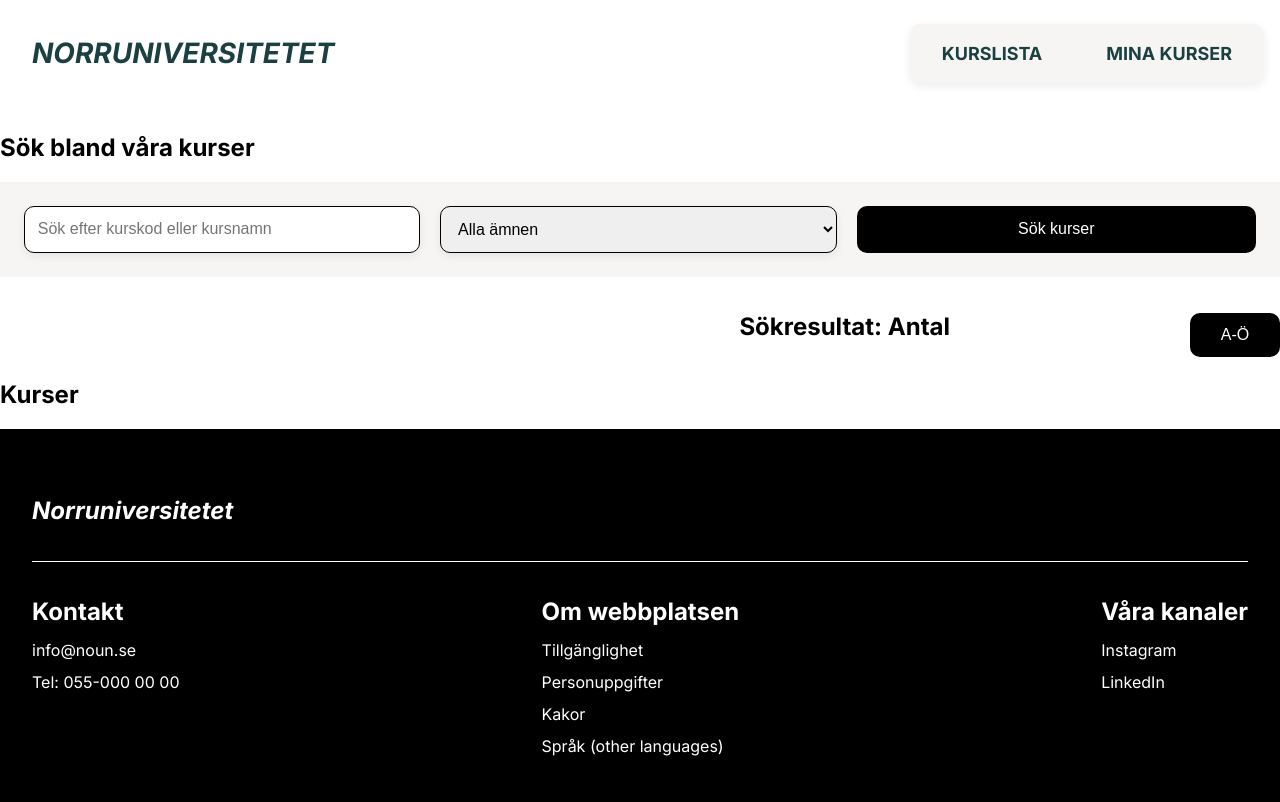
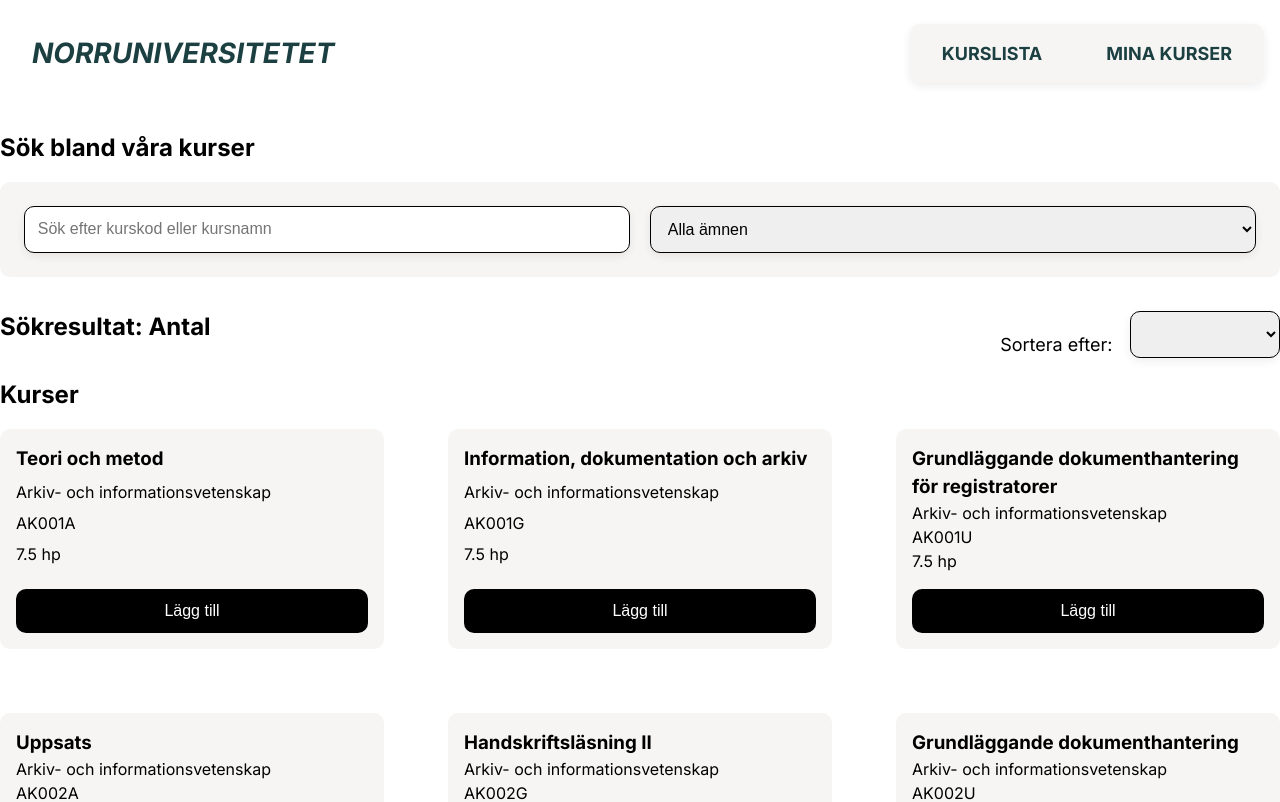
Before and after one commit to elisalindstrom/dt208g_project, an Angular app: page /courses in a window 1280 px wide. Shown: the top 802 px of the page. Built offline with nearby package versions, Linux system fonts and the light colour scheme.

Commit message:
lagt till filtrering och sortering

```diff
--- a/src/app/pages/courses/courses.html
+++ b/src/app/pages/courses/courses.html
@@ -4,29 +4,45 @@
 
         <form class="form-search" autocomplete="off">
             <input type="text" id="search" name="search" placeholder="Sök efter kurskod eller kursnamn"
-                aria-label="Sök kurser">
+                aria-label="Sök kurser" #searchInput [value]="filterInput()"
+                (input)="onCoursesFiltered(searchInput.value)">
 
-            <select id="option" name="option" aria-label="Välj ämne">
-                <option value="0">Alla ämnen</option>
+            <select id="select" name="select" aria-label="Välj ämne" #select [value]="selectedSubject()"
+                (change)="onSubjectChange(select.value)">
+                <option value="">Alla ämnen</option>
+                @for (subject of subjects(); track subject) {
+                <option>{{ subject }}</option>
+                }
             </select>
-
-            <button>Sök kurser</button>
         </form>
     </section>
 
     <section class="search-result">
-        <div class="filter">
+        <div class="sorting">
             <h2 class="amount">Sökresultat: Antal</h2>
-            <button class="sort">A-Ö</button>
+
+            <div class="sort-control">
+                <label for="option">Sortera efter:</label>
+                <select id="option" name="option" aria-label="Sortera efter" #sortBy [value]="sortOrder()"
+                    (change)="onCoursesSorted(sortBy.value)">
+                    <option value="courseNameAsc">Kursnamn A-Ö</option>
+                    <option value="courseNameDesc">Kursnamn Ö-A</option>
+                    <option value="subject">Ämne A-Ö</option>
+                    <option value="points">Högskolepoäng</option>
+                    <option value="courseCode">Kurskod</option>
+                </select>
+            </div>
         </div>
 
         <h2>Kurser</h2>
         <div class="course-list">
-            @for (course of courses; track course.courseCode + '-' + course.subjectCode) {
+            @for (course of sortedCourses(); track course.courseCode + '-' + course.subjectCode) {
             <div id="course-card">
-                <h3>{{ course.courseCode }}</h3>
-                <p>{{ course.courseName }}</p>
-                <p>{{ course.points }}</p>
+                <h3>{{ course.courseName }}</h3>
+                <p>{{ course.subject }}</p>
+                <p>{{ course.courseCode }}</p>
+                <p>{{ course.points }} hp</p>
+                <button>Lägg till</button>
             </div>
             }
         </div>
--- a/src/app/pages/courses/courses.scss
+++ b/src/app/pages/courses/courses.scss
@@ -4,7 +4,8 @@
    margin-right: auto;
 }
 
-h1, h2 {
+h1,
+h2 {
    margin-bottom: 1rem;
 }
 
@@ -14,18 +15,28 @@ h1, h2 {
    display: flex;
    justify-content: space-between;
    gap: 20px;
+   border-radius: 10px;
 }
 
-.filter {
+.sorting {
    display: flex;
-   justify-content: flex-end;
+   justify-content: space-between;
    align-items: center;
-   gap: 15rem;
    padding-top: 2rem;
    padding-bottom: 1rem;
 
-   .sort {
-      max-width: 90px;
+   .sort-control {
+      display: flex;
+      align-items: end;
+      gap: 0.5rem;
+
+      label {
+         font-size: 18px;
+      }
+
+      select {
+         min-width: 150px;
+      }
    }
 }
 
@@ -34,15 +45,24 @@ h1, h2 {
    grid-template-columns: repeat(3, 1fr);
    gap: 4rem;
    margin: auto;
-   margin-top: 1rem;
+   padding-bottom: 2rem;
 
    #course-card {
       display: flex;
       flex-direction: column;
-      height: 100%;
+      justify-content: space-between;
       background-color: #f6f5f4;
       padding: 1rem;
+      border-radius: 10px;
+
+      button {
+         margin-top: 1rem;
+      }
    }
+}
+
+label {
+   width: 100%;
 }
 
 /* Input */
@@ -73,3 +93,18 @@ button {
       box-shadow: inset 1px 1px 3px rgba(0, 0, 0, 0.3);
    }
 }
+
+@media screen and (max-width: 800px) {
+   .form-search {
+      flex-direction: column;
+   }
+
+   .course-list {
+      grid-template-columns: 1fr;
+   }
+
+   .sorting {
+      flex-direction: column;
+      align-items: flex-end;
+   }
+}
--- a/src/app/pages/courses/courses.ts
+++ b/src/app/pages/courses/courses.ts
@@ -1,4 +1,4 @@
-import { Component, inject } from '@angular/core';
+import { Component, computed, inject, signal } from '@angular/core';
 import { CourseService } from '../../services/course-service';
 import { Course } from '../../interfaces/course';
 import { CommonModule } from '@angular/common';
@@ -10,12 +10,96 @@ import { CommonModule } from '@angular/common';
   styleUrl: './courses.scss',
 })
 export class Courses {
-  courses: Course[] = [];
+  courses = signal<Course[]>([]);
+  filterInput = signal(""); // Filtrering
+  sortOrder = signal(""); // Sortering
+  selectedSubject = signal(""); // Ämne
+
   courseService = inject(CourseService);
 
   // Körs vid start
   ngOnInit(): void {
     this.loadCourses();
+  }
+
+  // Filtrering
+  filteredCourses = computed(() => {
+    const filter = this.filterInput().trim().toLowerCase();
+    const subject = this.selectedSubject();
+    let filtered = this.courses();
+
+    if (filter) {
+      filtered = filtered.filter(c =>
+        c.courseCode.toLowerCase().includes(filter) ||
+        c.courseName.toLowerCase().includes(filter)
+      )
+    }
+
+    if (subject) {
+      filtered = filtered.filter(c =>
+        c.subject === subject
+      )
+    }
+
+    return filtered;
+  })
+
+  subjects = computed(() => {
+    const allSubjects = this.courses().map(course => course.subject);
+
+    return [...new Set(allSubjects)].sort();
+  })
+
+  // Sortering
+  sortedCourses = computed(() => {
+    const sort = this.sortOrder();
+
+    // A-Ö
+    if (sort === 'courseNameAsc') {
+      return [...this.filteredCourses()].sort((a, b) =>
+        a.courseName.localeCompare(b.courseName))
+    }
+
+    // Ö-A
+    if (sort === 'courseNameDesc') {
+      return [...this.filteredCourses()].sort((a, b) =>
+        b.courseName.localeCompare(a.courseName))
+    }
+
+    // Ämne
+    if (sort === 'subject') {
+      return [...this.filteredCourses()].sort((a, b) =>
+        a.subject.localeCompare(b.subject))
+    }
+
+    // HP
+    if (sort === 'points') {
+      return [...this.filteredCourses()].sort((a, b) =>
+        a.points - b.points)
+    }
+
+    // Kurskod
+    if (sort === 'courseCode') {
+      return [...this.filteredCourses()].sort((a, b) =>
+        a.courseCode.localeCompare(b.courseCode))
+    }
+
+    // Returnerar alltid ett värde
+    return this.filteredCourses();
+  })
+
+  // Ändrar signalvärdet för filtrering
+  onCoursesFiltered(filter: string) {
+    this.filterInput.set(filter);
+  }
+
+  onSubjectChange(subject: string) {
+    this.selectedSubject.set(subject);
+  }
+
+  // Ändrar signalvärdet för sortering
+  onCoursesSorted(order: string) {
+    this.sortOrder.set(order);
   }
 
   /* trackCourse(course: Course): string {
@@ -26,7 +110,7 @@ export class Courses {
   async loadCourses() {
     try {
       const response = await this.courseService.getCourses();
-      this.courses = response;
+      this.courses.set(response);
       console.table(response);
     } catch (error) {
       console.error(error);
```
